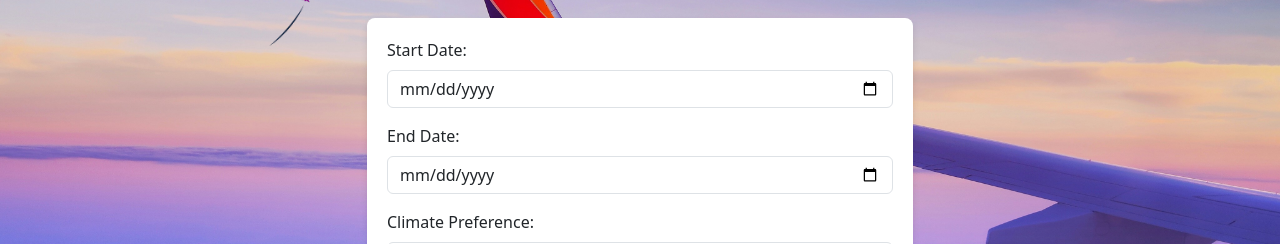
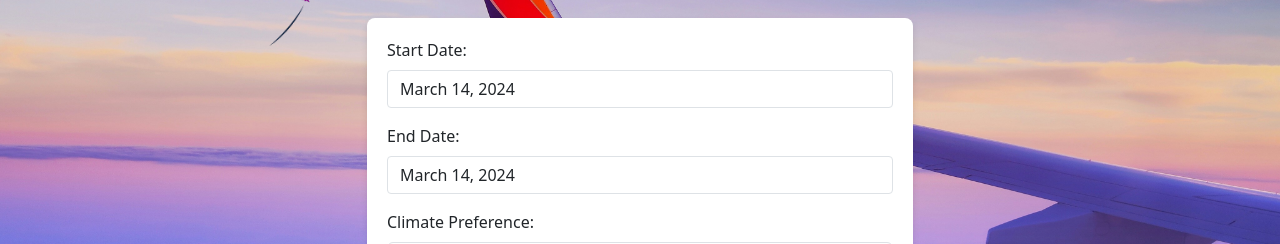
Before and after one commit to Muradhanki/SkyPalette, a React (Vite) app: page / in a window 1280 px wide. Shown: the part 150-394 px from the top of the page. Built offline with nearby package versions, Linux system fonts and the light colour scheme.

Commit message:
fix: fixed date input and installed new react datepicker library. Additionally adjusted datepicker styling into css file.

```diff
--- a/package.json
+++ b/package.json
@@ -13,6 +13,7 @@
     "bootstrap": "^5.3.3",
     "bootstrap-icons": "^1.11.3",
     "react": "^18.2.0",
+    "react-datepicker": "^6.4.0",
     "react-dom": "^18.2.0",
     "react-router-dom": "^6.22.3"
   },
--- a/src/components/UserInputForm.jsx
+++ b/src/components/UserInputForm.jsx
@@ -40,36 +40,110 @@
 //NEW natt5
 
 
+// import React, { useState } from 'react';
+
+// const UserInputForm = () => {
+//   const [datesOfTravel, setDatesOfTravel] = useState({ startDate: '', endDate: '' });
+//   const [climatePreference, setClimatePreference] = useState('');
+//   const [activity, setActivity] = useState('');
+
+//   const handleSubmit = async (event) => {
+//     event.preventDefault();
+//     console.log({ datesOfTravel, climatePreference, activity });
+//     // Placeholder for API call handling and result processing
+//   };
+
+//   return (
+//     <div className="container d-flex justify-content-center">
+//       <form onSubmit={handleSubmit} className="w-50 mt-5 mb-5 form-container">
+//         {/* Travel Dates */}
+//         <div className="mb-3">
+//           <label htmlFor="startDate" className="form-label">Start Date:</label>
+//           <input type="date" className="form-control" id="startDate" value={datesOfTravel.startDate} onChange={(e) => setDatesOfTravel({ ...datesOfTravel, startDate: e.target.value })} />
+//         </div>
+//         <div className="mb-3">
+//           <label htmlFor="endDate" className="form-label">End Date:</label>
+//           <input type="date" className="form-control" id="endDate" value={datesOfTravel.endDate} onChange={(e) => setDatesOfTravel({ ...datesOfTravel, endDate: e.target.value })} />
+//         </div>
+
+//         {/* Climate Preference */}
+//         <div className="mb-3">
+//           <label htmlFor="climatePreference" className="form-label">Climate Preference:</label>
+//           <select className="form-select" id="climatePreference" value={climatePreference} onChange={(e) => setClimatePreference(e.target.value)}>
+//             <option value="">Select a climate...</option>
+//             <option value="warm">Warm</option>
+//             <option value="hot">Hot</option>
+//             <option value="mild">Mild</option>
+//             <option value="dry">Dry</option>
+//             <option value="cold">Cold</option>
+//             <option value="polar">Polar</option>
+//           </select>
+//         </div>
+
+//         {/* Activities */}
+//         <div className="mb-3">
+//           <label htmlFor="activity" className="form-label">Activities:</label>
+//           <select className="form-select" id="activity" value={activity} onChange={(e) => setActivity(e.target.value)}>
+//             <option value="">Select an activity...</option>
+//             <option value="hiking">Hiking</option>
+//             <option value="skiing">Skiing</option>
+//             <option value="swimming">Swimming</option>
+//             <option value="sightseeing">Sightseeing</option>
+//             <option value="relaxing">Relaxing</option>
+//           </select>
+//         </div>
+
+//         {/* Submit Button */}
+//         <div className="d-grid gap-2">
+//           <button type="submit" className="btn btn-custom">Let's Travel!</button>
+//         </div>
+//       </form>
+//     </div>
+//   );
+// };
+
+// export default UserInputForm;
+
+//new fixed date picker with react library
+
 import React, { useState } from 'react';
+import DatePicker from 'react-datepicker';
+import "react-datepicker/dist/react-datepicker.css";
 
 const UserInputForm = () => {
-  const [datesOfTravel, setDatesOfTravel] = useState({ startDate: '', endDate: '' });
+  const [startDate, setStartDate] = useState(new Date());
+  const [endDate, setEndDate] = useState(new Date());
   const [climatePreference, setClimatePreference] = useState('');
   const [activity, setActivity] = useState('');
 
   const handleSubmit = async (event) => {
     event.preventDefault();
-    console.log({ datesOfTravel, climatePreference, activity });
-    // Placeholder for API call handling and result processing
+    console.log({
+      startDate,
+      endDate,
+      climatePreference,
+      activity
+    });
+    // Here we handle form submission, by making an API call
   };
 
   return (
     <div className="container d-flex justify-content-center">
       <form onSubmit={handleSubmit} className="w-50 mt-5 mb-5 form-container">
-        {/* Travel Dates */}
+        {/* Start Date */}
         <div className="mb-3">
           <label htmlFor="startDate" className="form-label">Start Date:</label>
-          <input type="date" className="form-control" id="startDate" value={datesOfTravel.startDate} onChange={(e) => setDatesOfTravel({ ...datesOfTravel, startDate: e.target.value })} />
+          <DatePicker selected={startDate} onChange={date => setStartDate(date)} className="form-control" dateFormat="MMMM d, yyyy" />
         </div>
+        {/* End Date */}
         <div className="mb-3">
           <label htmlFor="endDate" className="form-label">End Date:</label>
-          <input type="date" className="form-control" id="endDate" value={datesOfTravel.endDate} onChange={(e) => setDatesOfTravel({ ...datesOfTravel, endDate: e.target.value })} />
+          <DatePicker selected={endDate} onChange={date => setEndDate(date)} className="form-control" dateFormat="MMMM d, yyyy" />
         </div>
-
         {/* Climate Preference */}
         <div className="mb-3">
           <label htmlFor="climatePreference" className="form-label">Climate Preference:</label>
-          <select className="form-select" id="climatePreference" value={climatePreference} onChange={(e) => setClimatePreference(e.target.value)}>
+          <select className="form-select" value={climatePreference} onChange={e => setClimatePreference(e.target.value)} id="climatePreference">
             <option value="">Select a climate...</option>
             <option value="warm">Warm</option>
             <option value="hot">Hot</option>
@@ -79,11 +153,10 @@ const UserInputForm = () => {
             <option value="polar">Polar</option>
           </select>
         </div>
-
         {/* Activities */}
         <div className="mb-3">
           <label htmlFor="activity" className="form-label">Activities:</label>
-          <select className="form-select" id="activity" value={activity} onChange={(e) => setActivity(e.target.value)}>
+          <select className="form-select" value={activity} onChange={e => setActivity(e.target.value)} id="activity">
             <option value="">Select an activity...</option>
             <option value="hiking">Hiking</option>
             <option value="skiing">Skiing</option>
@@ -92,7 +165,6 @@ const UserInputForm = () => {
             <option value="relaxing">Relaxing</option>
           </select>
         </div>
-
         {/* Submit Button */}
         <div className="d-grid gap-2">
           <button type="submit" className="btn btn-custom">Let's Travel!</button>
--- a/src/styles.css
+++ b/src/styles.css
@@ -103,3 +103,21 @@ nav {
     border-radius: 8px;
     box-shadow: 0 4px 6px rgba(0,0,0,0.1);
   }
+
+
+/* Date picker styling */
+
+.react-datepicker-wrapper,
+.react-datepicker__input-container {
+  width: 100%;
+}
+
+.form-control,
+.form-select,
+.react-datepicker__input-container input {
+  width: 100%;
+  padding: 0.375rem 0.75rem;
+  font-size: 1rem;
+  line-height: 1.5;
+  border-radius: 0.25rem;
+}
```
Also changed, not shown: 1 other file (tests, documents, lock files or other folders).
